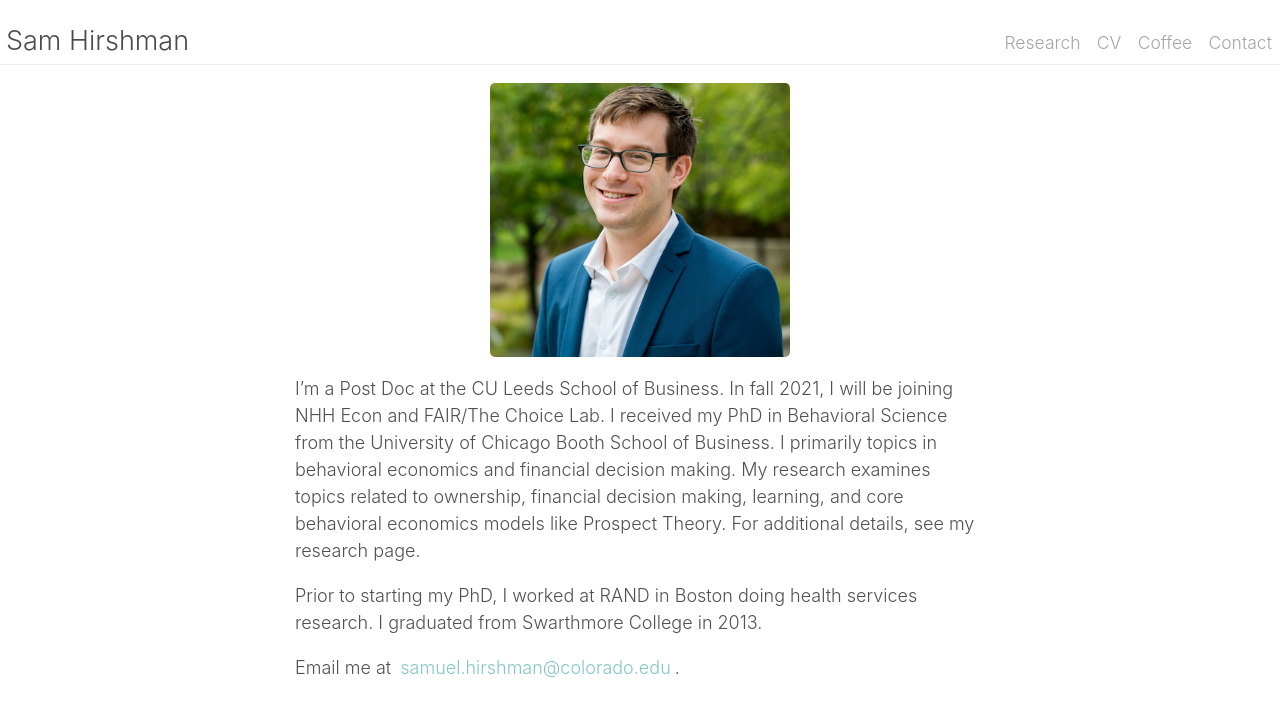
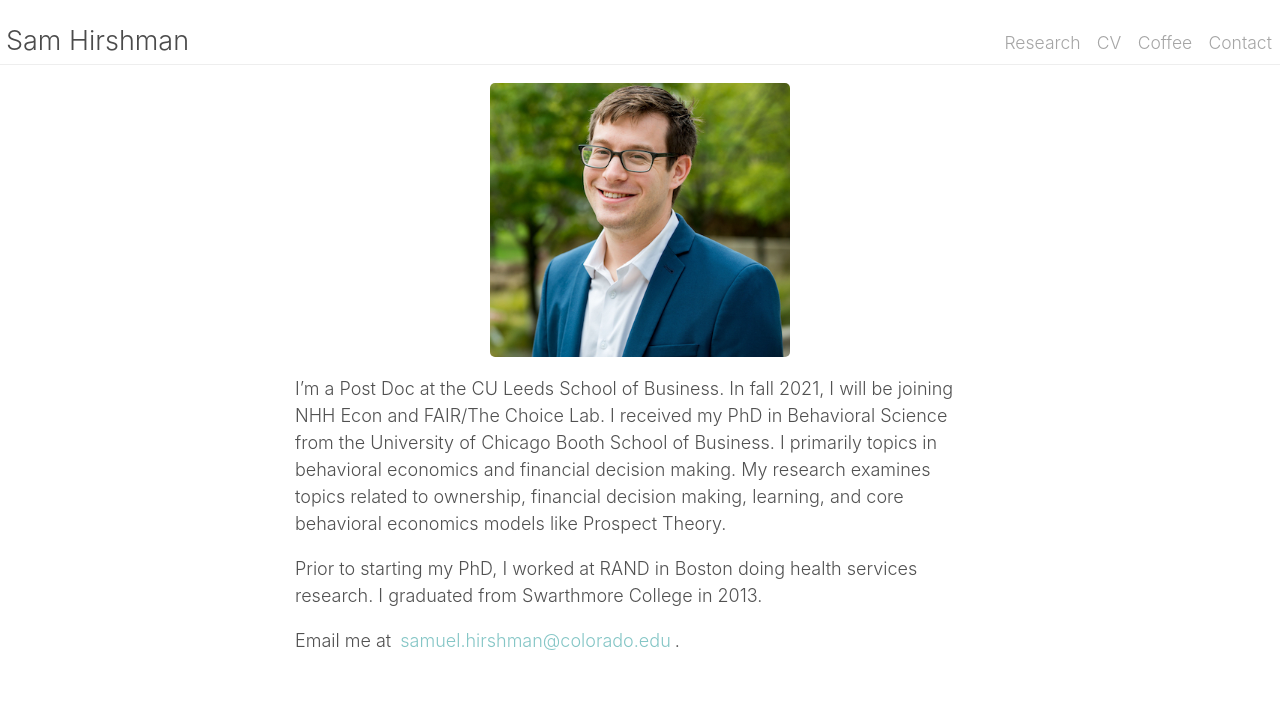
Before and after one commit to shirshma/shirshma.github.io, a Jekyll site: the page built from index.md, in a window 1280 px wide. Shown: the top 716 px of the page. Built offline with Jekyll 4.4.1, drawn with Linux system fonts in a browser that asks for light colours.

Commit message:
Update index.md

```diff
--- a/index.md
+++ b/index.md
@@ -5,7 +5,7 @@ description: Who am I?
 
 <p align="center"><img src="public/sdh_headshot copy.jpg" alt="headshot" width="300" ></p>
 
-I’m a Post Doc at the CU Leeds School of Business. In fall 2021, I will be joining NHH Econ and FAIR/The Choice Lab. I received my PhD in Behavioral Science from the University of Chicago Booth School of Business. I primarily topics in behavioral economics and financial decision making. My research examines topics related to ownership, financial decision making, learning, and core behavioral economics models like Prospect Theory. For additional details, see my research page.
+I’m a Post Doc at the CU Leeds School of Business. In fall 2021, I will be joining NHH Econ and FAIR/The Choice Lab. I received my PhD in Behavioral Science from the University of Chicago Booth School of Business. I primarily topics in behavioral economics and financial decision making. My research examines topics related to ownership, financial decision making, learning, and core behavioral economics models like Prospect Theory.
 
 <p> Prior to starting my PhD, I worked at RAND in Boston doing health services research. I graduated from Swarthmore College in 2013.
 
```
